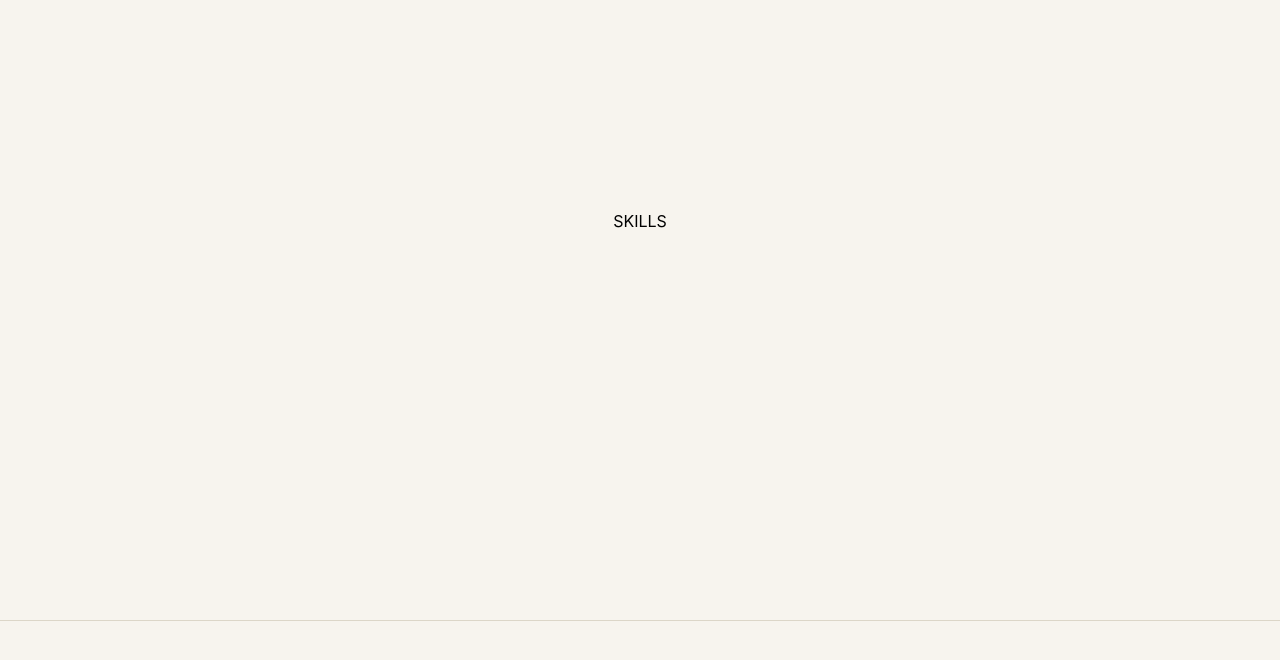
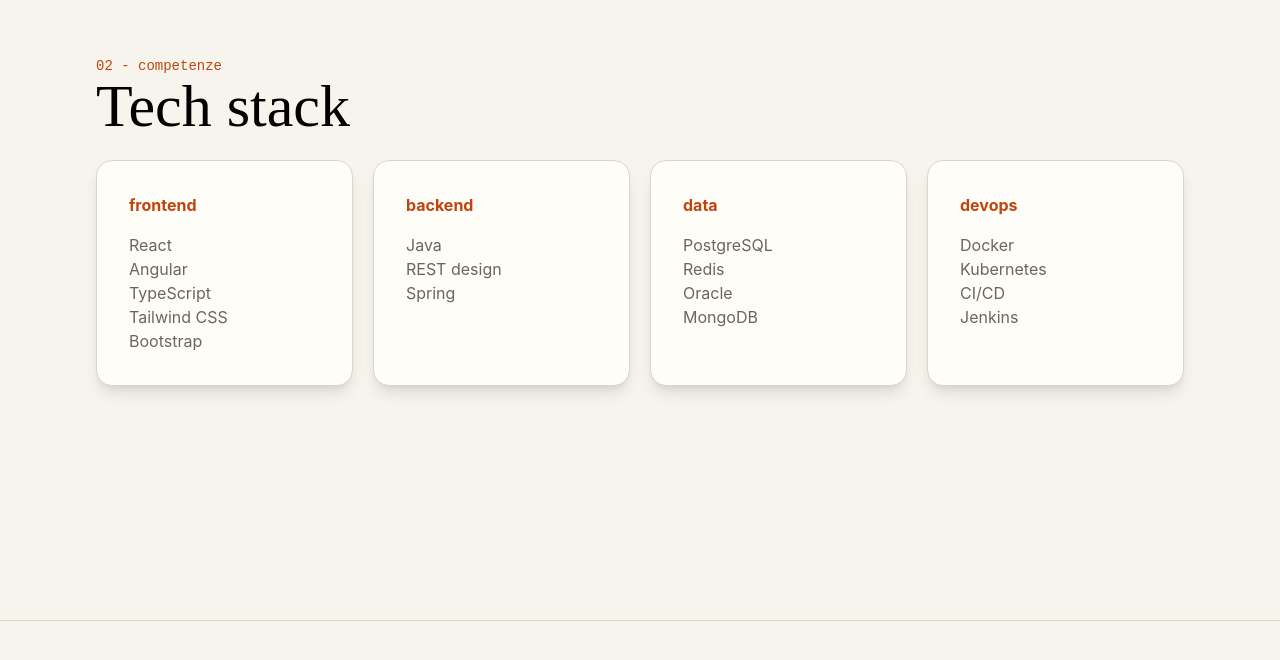
Before and after one commit to EavorschiRobert/portfolio, a React app: page / in a window 1280 px wide. Shown: the part 1811-2471 px from the top of the page. Built offline with nearby package versions, Linux system fonts and the light colour scheme; the HTML template or start-up script is replaced by a standard one.

Commit message:
feat(competenze): add competenze section

```diff
--- a/src/App.tsx
+++ b/src/App.tsx
@@ -19,13 +19,13 @@
       <SectionLayout className="bg-background w-full">
           <About />
       </SectionLayout>
-      <SectionLayout className="bg-background w-full h-full">
+      <SectionLayout className="bg-background w-full">
         <Skills />
       </SectionLayout>
-      <SectionLayout className="bg-background w-full h-full">
+      <SectionLayout className="bg-background w-full">
         <Progetti />
       </SectionLayout>
-      <SectionLayout className="bg-background w-full h-full">
+      <SectionLayout className="bg-background w-full">
         <Esperienza />
       </SectionLayout>
     </div>
--- /dev/null
+++ b/src/constants/skills.ts
@@ -0,0 +1,32 @@
+import type {SkillsType} from "../types/skills.type.ts";
+
+export const skills: SkillsType[] = [
+    {
+        title: 'frontend',
+        skills: [
+            'React',
+            'Angular',
+            'TypeScript',
+            'Tailwind CSS',
+            'Bootstrap',
+        ]
+    },
+    {
+        title: 'backend',
+        skills: [
+            'Java', 'REST design', 'Spring',
+        ]
+    },
+    {
+        title: 'data',
+        skills: [
+            'PostgreSQL', 'Redis', 'Oracle', 'MongoDB',
+        ]
+    },
+    {
+        title: 'devops',
+        skills: [
+            'Docker', 'Kubernetes', 'CI/CD', 'Jenkins',
+        ]
+    },
+]
--- a/src/sections/about/About.css
+++ /dev/null
@@ -1,5 +0,0 @@
-/*.terminal-section {*/
-/*    display: grid;*/
-/*    grid-template-columns: 1fr 1.3fr;*/
-/*    gap: 60px;*/
-/*}*/
--- a/src/sections/about/About.tsx
+++ b/src/sections/about/About.tsx
@@ -1,4 +1,3 @@
-import './About.css';
 import Terminal from "../../components/terminal/Terminal.tsx";
 import {counterAttivita} from "../../constants/counter-attivita.ts";
 
--- /dev/null
+++ b/src/sections/skills/Skills.css
@@ -0,0 +1,11 @@
+#skills {
+    width: 100%;
+}
+.skill-grid {
+    display: grid;
+    grid-template-columns: repeat(auto-fit, minmax(220px, 1fr));
+    gap: 20px;
+}
+#skill-card:hover {
+    border-color: var(--color-accent);
+}
--- a/src/sections/skills/Skills.tsx
+++ b/src/sections/skills/Skills.tsx
@@ -1,9 +1,30 @@
+import {skills} from "../../constants/skills.ts";
+import type {SkillsType} from "../../types/skills.type.ts";
+import './Skills.css';
+
 const Skills = () => {
     return(
         <div id="skills">
-            <div className="h-full w-full">
-                SKILLS
+            <div className="w-full">
+                <p className="text-accent font-code text-sm">02 - competenze</p>
+                <p className="font-heading text-3xl md:text-6xl mb-6">Tech stack</p>
             </div>
+            <div className="skill-grid">
+                {skills.map((item: SkillsType) => (
+                    <div id="skill-card" className="
+                    bg-panel p-8 rounded-2xl border border-line
+                    shadow-lg
+                    " key={item.title}>
+                        <p className="text-accent font-bold mb-4">{item.title}</p>
+                        <span>
+                            {item.skills.map((skill, index: number) => (
+                                <p className="text-muted" key={index}>{skill}</p>
+                            ))}
+                        </span>
+                    </div>
+                ))}
+            </div>
+
         </div>
     )
 }
--- /dev/null
+++ b/src/types/skills.type.ts
@@ -0,0 +1,4 @@
+export type SkillsType = {
+    title: string;
+    skills: string[];
+}
```
